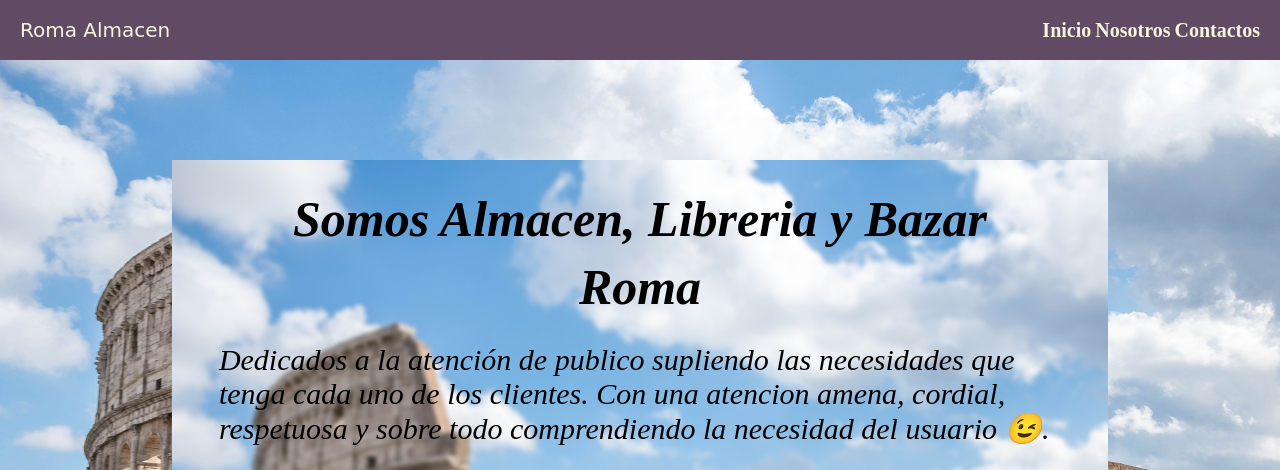
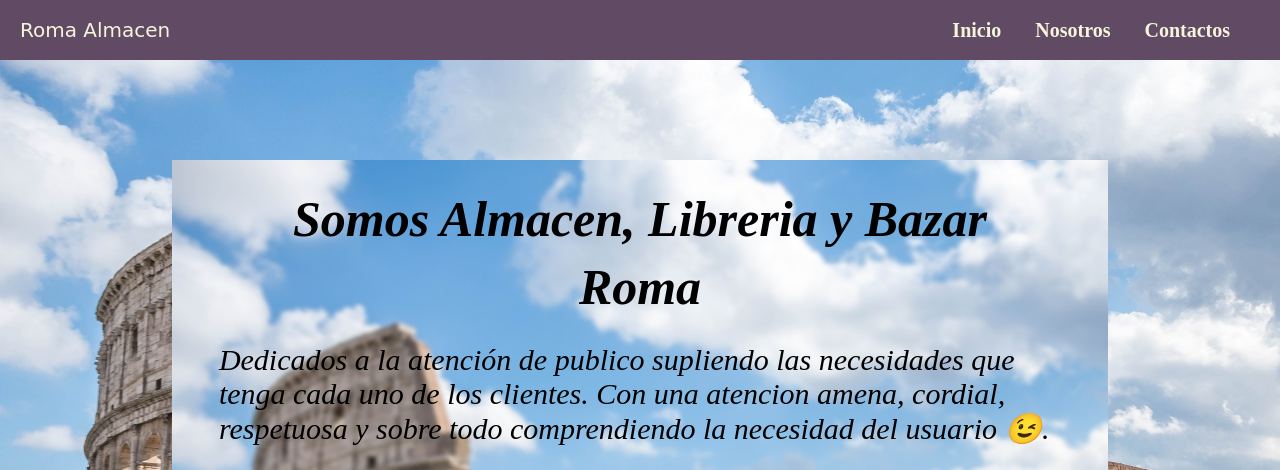
Before and after one commit to Cris01j/RomaAlmacen, a plain HTML site: page nosotros.html in a window 1280 px wide. Shown: the top 470 px of the page. Drawn offline with Linux system fonts and the light colour scheme.

Commit message:
correccion errores

```diff
--- a/css/barra.css
+++ b/css/barra.css
@@ -27,6 +27,7 @@ header{
 
 #menu{
     margin-left: auto;
+    padding-left: 10px;
 }
 
 #menu ul li{
--- a/nosotros.html
+++ b/nosotros.html
@@ -62,9 +62,9 @@
 
             <nav id="menu">
                 <ul>
-                    <li><a href="index.html"> Inicio </a></li>
-                    <li><a href="nosotros.html"> Nosotros </a></li>
-                    <li><a href="contactos.html"> Contactos </a></li>
+                    <li><a href="index.html" class="menuGrand"> Inicio </a></li>
+                    <li><a href="nosotros.html" class="menuGrand"> Nosotros </a></li>
+                    <li><a href="contactos.html" class="menuGrand"> Contactos </a></li>
                 </ul>
             </nav>
             <div class="menu-toggle">
```
Also changed, not shown: contactos.html (+3 -3 lines), index.html (+1 -1 lines).
